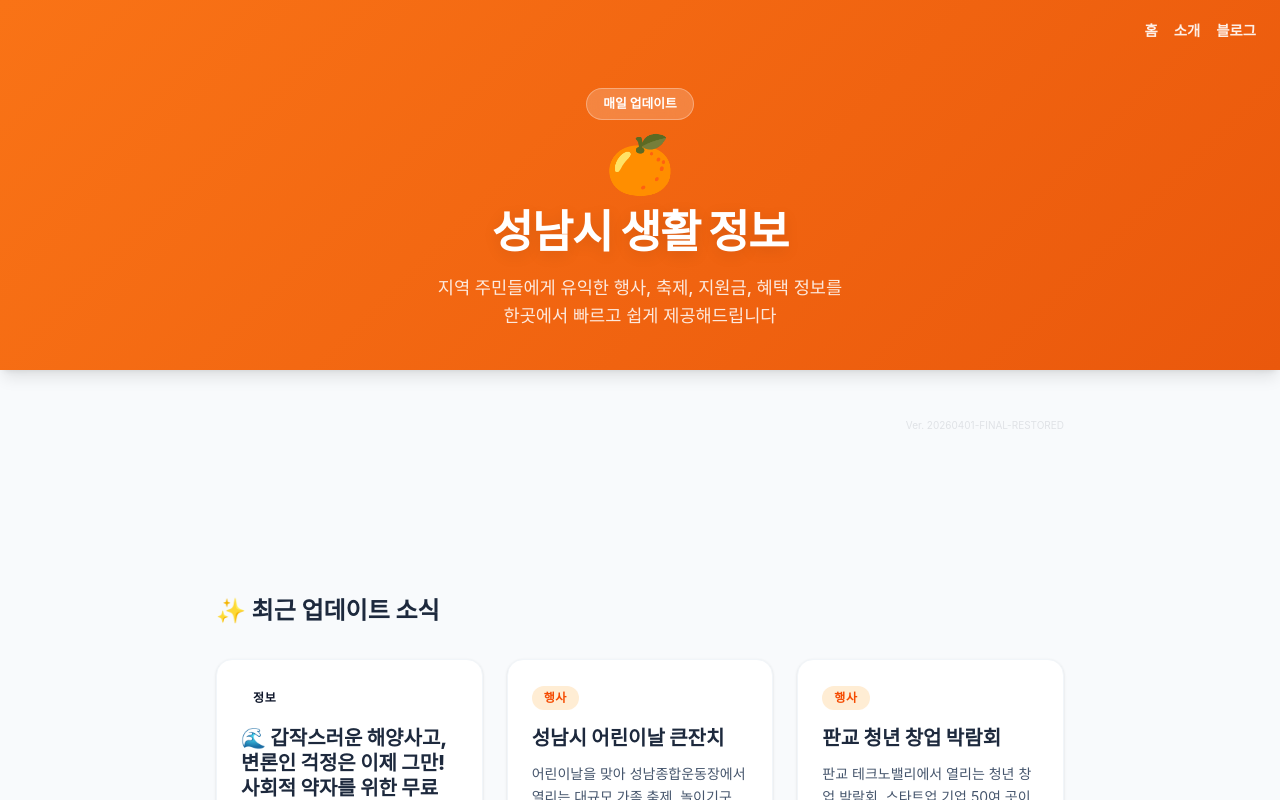
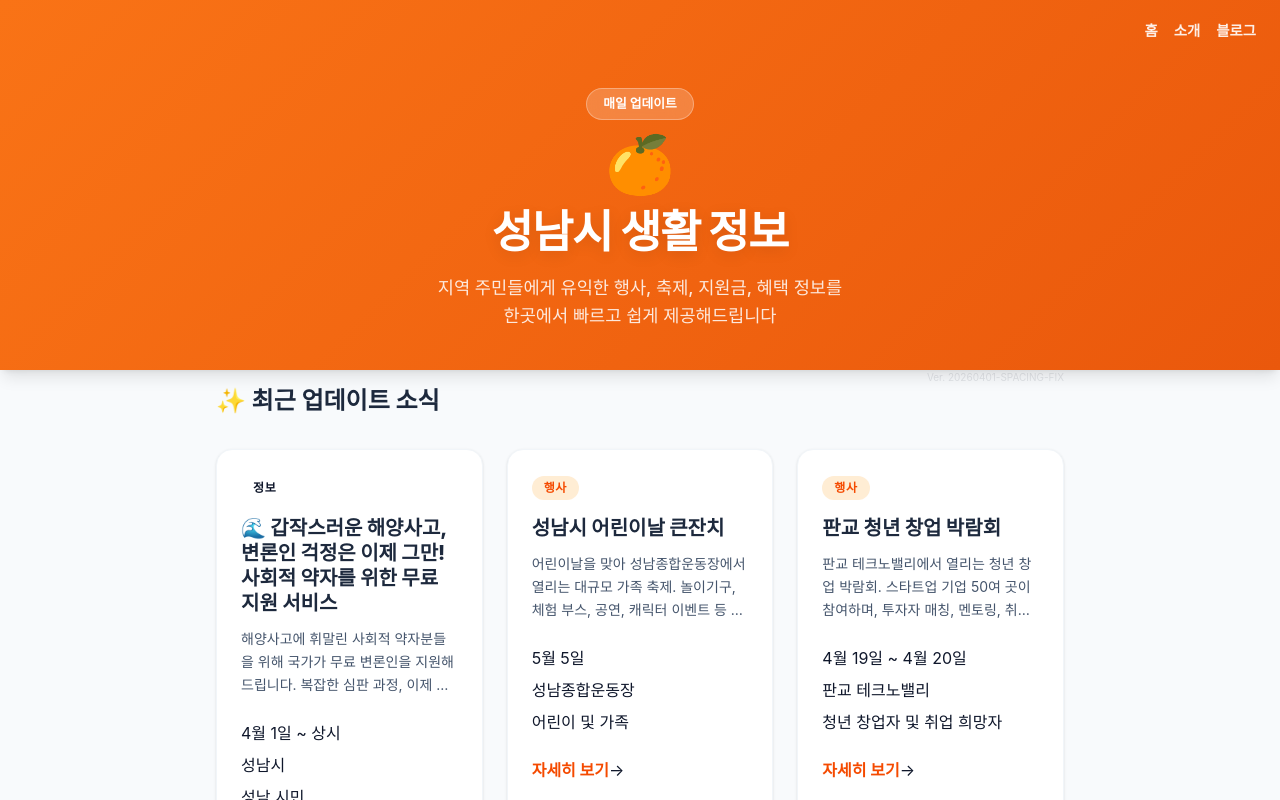
Before and after one commit to ksjung-win/my-local-info, a Next.js app: page / in a window 1280 px wide. Shown: the top 800 px of the page. Built offline with nearby package versions, Linux system fonts and the light colour scheme; no server answers.

Commit message:
홈페이지 상단 여백 제거: 헤더와 본문 간격 최적화 완료

```diff
--- a/src/app/globals.css
+++ b/src/app/globals.css
@@ -13,7 +13,7 @@ body {
 }
 
 .main-content {
-  @apply max-w-4xl mx-auto px-4 sm:px-6 py-8 sm:py-12;
+  @apply max-w-4xl mx-auto px-4 sm:px-6 pb-8 sm:pb-12 pt-0 sm:pt-0;
 }
 
 /* ── 헤더 디자인 ── */
--- a/src/app/page.tsx
+++ b/src/app/page.tsx
@@ -118,13 +118,11 @@ export default function Home() {
 
   return (
     <main className="main-content">
-      {/* 고유 ID 헤더 (최종 최적화 버전) */}
-      <div className="text-[10px] opacity-10 text-right">Ver. 20260401-FINAL-RESTORED</div>
+      {/* 고유 ID 헤더 (간격 최적화 버전) */}
+      <div className="text-[10px] opacity-10 text-right">Ver. 20260401-SPACING-FIX</div>
 
-      <AdBanner />
-
-      {/* [1] 최근 소식 프리뷰 (맨 상단) */}
-      <section className="mt-8 mb-16">
+      {/* [1] 최근 소식 프리뷰 (맨 상단 - 간격 없이 밀착) */}
+      <section className="mt-0 mb-16">
         <div className="section-header">
           <h2 className="section-title">✨ 최근 업데이트 소식</h2>
         </div>
```
